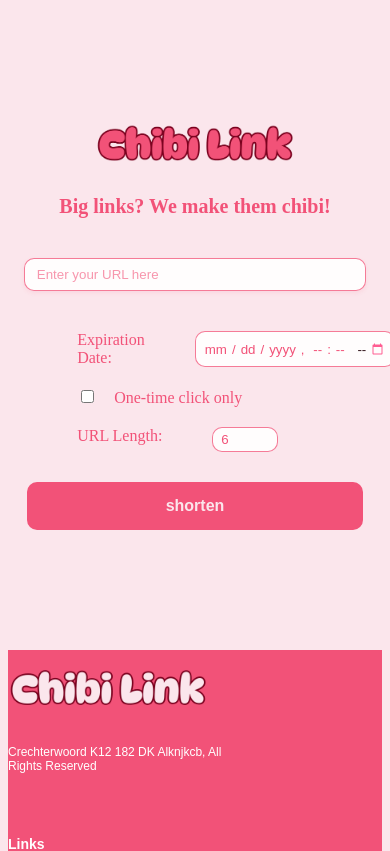
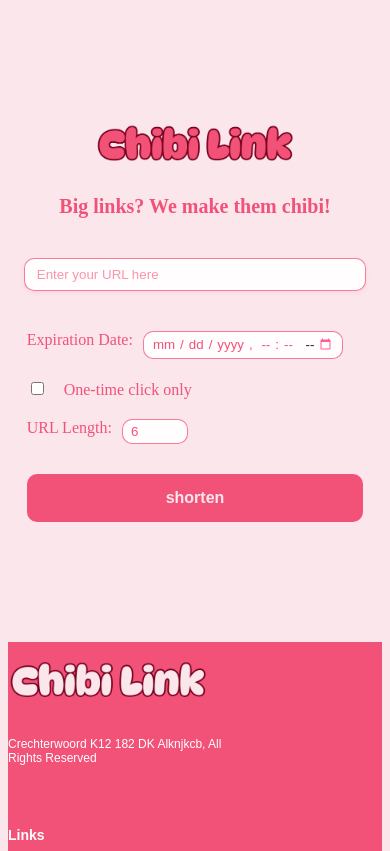
Before and after one commit to Yasmine-Zahreddine/ChibiLink, a React (Vite) app in the folder frontend/: page / in a window 390 px wide. Shown: the top 851 px of the page. Built offline with nearby package versions, Linux system fonts and the light colour scheme.

Commit message:
fixed some designs

```diff
--- a/frontend/src/components/shortenURL/shortenURL.css
+++ b/frontend/src/components/shortenURL/shortenURL.css
@@ -28,7 +28,7 @@
 }
 
 .shortenURL_button{
-    width: 50%;
+    width: 55%;
 }
 .option-group-container{
     display: flex;
@@ -115,7 +115,7 @@
 .option-input[type="number"]::-webkit-outer-spin-button {
     opacity: 1;
     background: var(--title-color-transparent);
-    border-radius: 5px;
+    border-radius: 10px;
     cursor: pointer;
     height: 50%;
 }
@@ -145,11 +145,13 @@
     .shortenURL_button{
         width: 100%;
     }
-    .url-options {
-        gap: 20px;
+    .option-group-container {
+        width: 100%;
+        padding: 0%;
     }
 
     .option-group {
         width: 100%;
+        gap:10px;
     }
 }
```
